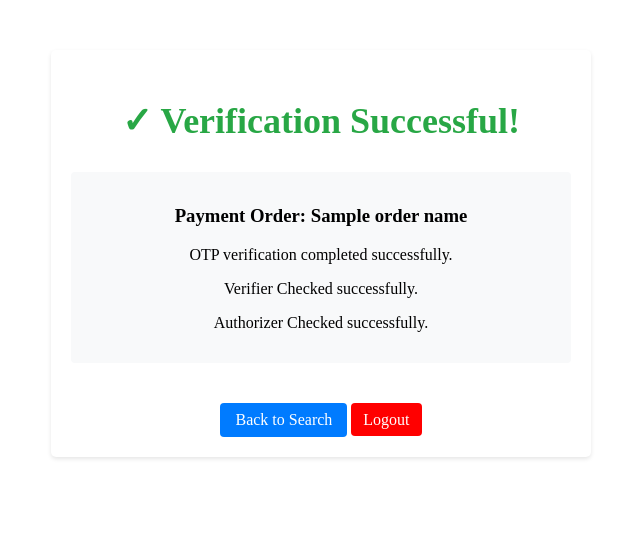
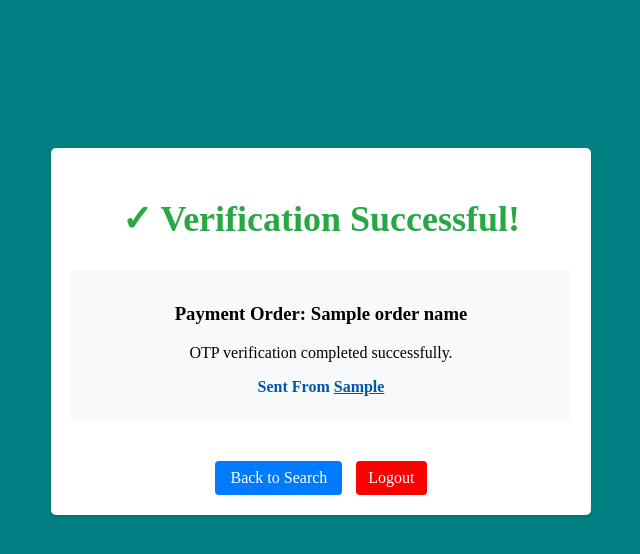
Before and after one commit to electrolabgroup/Payment-Order-WebPage, a Flask app: template templates/success.html in a window 1280 px wide. Shown: the top 554 px of the page, without its empty margins (319-959 px from the left). Run offline with Flask 3, Linux system fonts and the light colour scheme; the template is opened without the code that fills it: most values are stand-ins (such as "Sample title", 1, 10 or a date in 2020); some libraries are stand-ins or nearby versions.

Commit message:
second comit

```diff
--- a/app.py
+++ b/app.py
@@ -61,8 +61,7 @@ API_HEADERS = {
     'Content-Type': 'application/json'
 }
 
-def update_verifier_status(order_name):
-    """Update verifier status for a specific payment order"""
+def update_kotak_verifier(order_name):
     url = f"{BASE_URL}{API_ENDPOINT}/{order_name}"
 
     payload = {
@@ -72,10 +71,21 @@ def update_verifier_status(order_name):
 
     try:
         response = requests.put(url, headers=API_HEADERS, data=json.dumps(payload))
-        if response.status_code == 200:
-            return True
-        else:
-            return False
+        return response.status_code == 200
+    except Exception as e:
+        return False
+
+def update_dbs_verifier(order_name):
+    url = f"{BASE_URL}{API_ENDPOINT}/{order_name}"
+
+    payload = {
+        "custom_verifier_1": 1,
+        "custom_verifier_2": 1
+    }
+
+    try:
+        response = requests.put(url, headers=API_HEADERS, data=json.dumps(payload))
+        return response.status_code == 200
     except Exception as e:
         return False
 
@@ -234,9 +244,16 @@ def search():
 
         elif 'send_otp' in request.form:
             order_name = request.form.get('order_name')
+            company_bank = request.form.get('company_bank')
+
+            if company_bank not in ["Kotak Mahindra Bank", "DBS Bank Limited"]:
+                flash('Verification not available for this bank.')
+                return redirect(url_for('search'))
+
             otp = str(random.randint(100000, 999999))
             session['otp'] = otp
             session['order_name'] = order_name
+            session['company_bank'] = company_bank
 
             if send_otp_email(otp, order_name, session['user_email']):
                 flash('OTP sent successfully! Please check your email.')
@@ -272,13 +289,23 @@ def search():
             entered_otp = request.form.get('otp')
             if entered_otp == session.get('otp'):
                 order_name = session.get('order_name')
+                company_bank = session.get('company_bank')
 
-                if update_verifier_status(order_name):
+                update_success = False
+                if company_bank == "Kotak Mahindra Bank":
+                    update_success = update_kotak_verifier(order_name)
+                elif company_bank == "DBS Bank Limited":
+                    update_success = update_dbs_verifier(order_name)
+
+                if update_success:
                     session.pop('otp', None)
                     session.pop('order_name', None)
-                    return render_template('success.html', order_name=order_name)
+                    session.pop('company_bank', None)
+                    return render_template('success.html',
+                                        order_name=order_name,
+                                        company_bank=company_bank)
                 else:
-                    flash('Failed to update verification status. Please try again.')
+                    flash('Failed to update verification status. Please try again.  [Tips : Check status of the Payment Order]')
                     show_otp_form = True
             else:
                 flash('Invalid OTP. Please try again.')
@@ -309,7 +336,9 @@ def search():
                             })
                         search_results = list(grouped_results.values())
 
-    return render_template('search.html', search_results=search_results, show_otp_form=show_otp_form)
+    return render_template('search.html',
+                         search_results=search_results,
+                         show_otp_form=show_otp_form)
 
 @app.route('/autocomplete', methods=['GET'])
 def autocomplete():
@@ -430,5 +459,7 @@ def reset_password():
 
 if __name__ == '__main__':
     init_db()
-    # app.run(debug=True)
-    app.run(host = '0.0.0.0', port = 8000, debug=True)
+    app.run(debug=True)
+    # app.run(host = '0.0.0.0', port = 8000, debug=True)
+
+# UPDATE email_users SET admin_authorise = 1 WHERE email = 'sayed.firdous@electrolabgroup.com';
--- a/templates/success.html
+++ b/templates/success.html
@@ -3,6 +3,9 @@
 <head>
     <title>Success</title>
     <style>
+        body{
+            background-color: #008080;
+        }
         .container {
             max-width: 500px;
             margin: 50px auto;
@@ -23,6 +26,11 @@
             background-color: #f8f9fa;
             border-radius: 4px;
         }
+        .bank-info {
+            color: #0056b3;
+            font-weight: bold;
+            margin: 10px 0;
+        }
         .back-button {
             padding: 8px 15px;
             background-color: #007bff;
@@ -35,23 +43,37 @@
         .back-button:hover {
             background-color: #0056b3;
         }
+        .logout-button {
+            color: white;
+            background-color: red;
+            padding: 8px 12px;
+            border-radius: 4px;
+            text-decoration: none;
+            display: inline-block;
+            margin-top: 20px;
+            margin-left: 10px;
+        }
     </style>
 </head>
 <body>
+    <br>
+    <br>
+    <br>
+    <br>
+    <br>
     <div class="container">
         <div class="success-message">
             <h2>✓ Verification Successful!</h2>
         </div>
+
         <div class="order-details">
             <h3>Payment Order: {{ order_name }}</h3>
             <p>OTP verification completed successfully.</p>
-            <p>Verifier Checked successfully.</p>
-            <p>Authorizer Checked successfully.</p>
+            <p class="bank-info">Sent From <u>{{ company_bank }}</u></p>
         </div>
+
         <a href="/" class="back-button" onclick="clearCacheAndReload(event)">Back to Search</a>
-
-        <a href="/logout" style="color: white; background-color: red; padding: 8px 12px; border-radius: 4px; text-decoration: none;">Logout</a>
-
+        <a href="/logout" class="logout-button">Logout</a>
     </div>
 </body>
 <script>
@@ -60,5 +82,4 @@
         window.location.href = window.location.href.split('?')[0] + '?cache=' + new Date().getTime();
     }
 </script>
-
 </html>
```
Also changed, not shown: templates/login.html (+5 -5 lines), templates/search.html (+2 -51 lines), templates/signup.html (+5 -5 lines).
